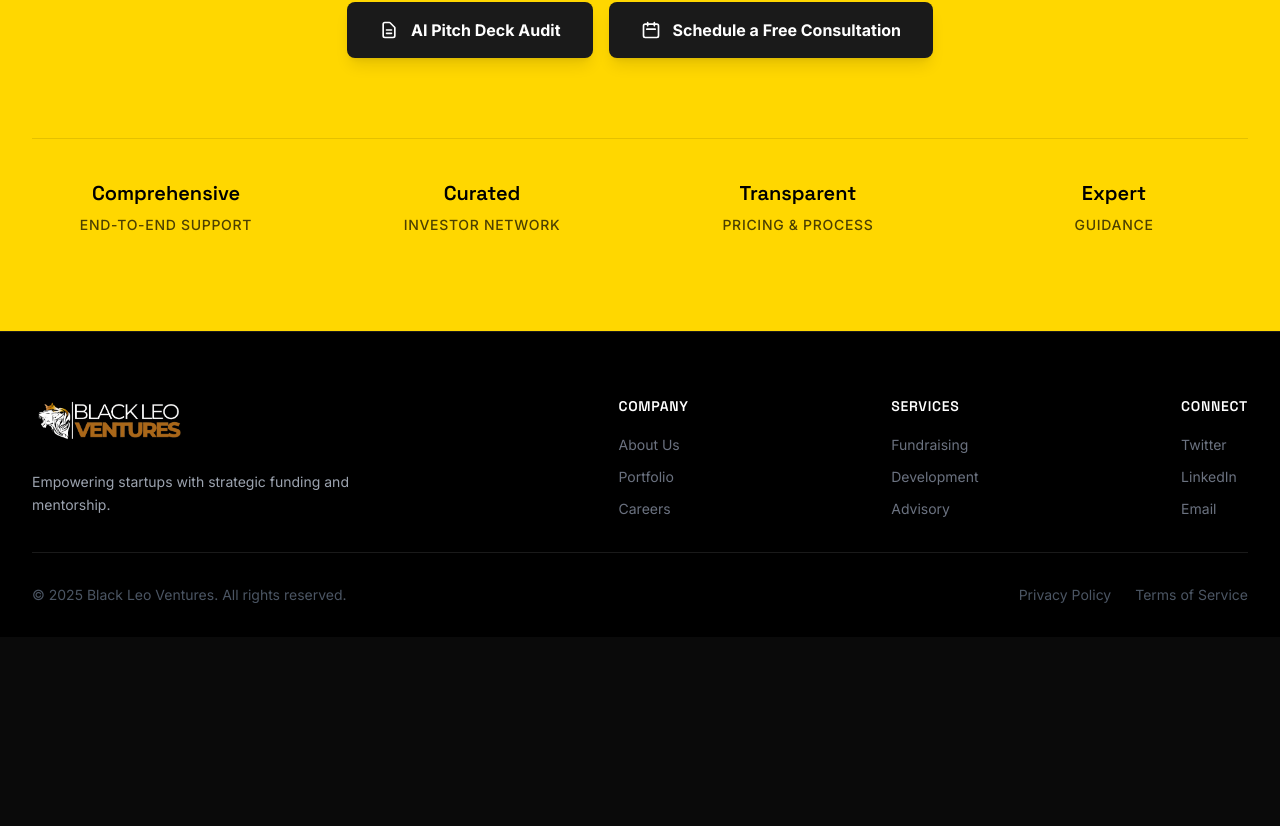
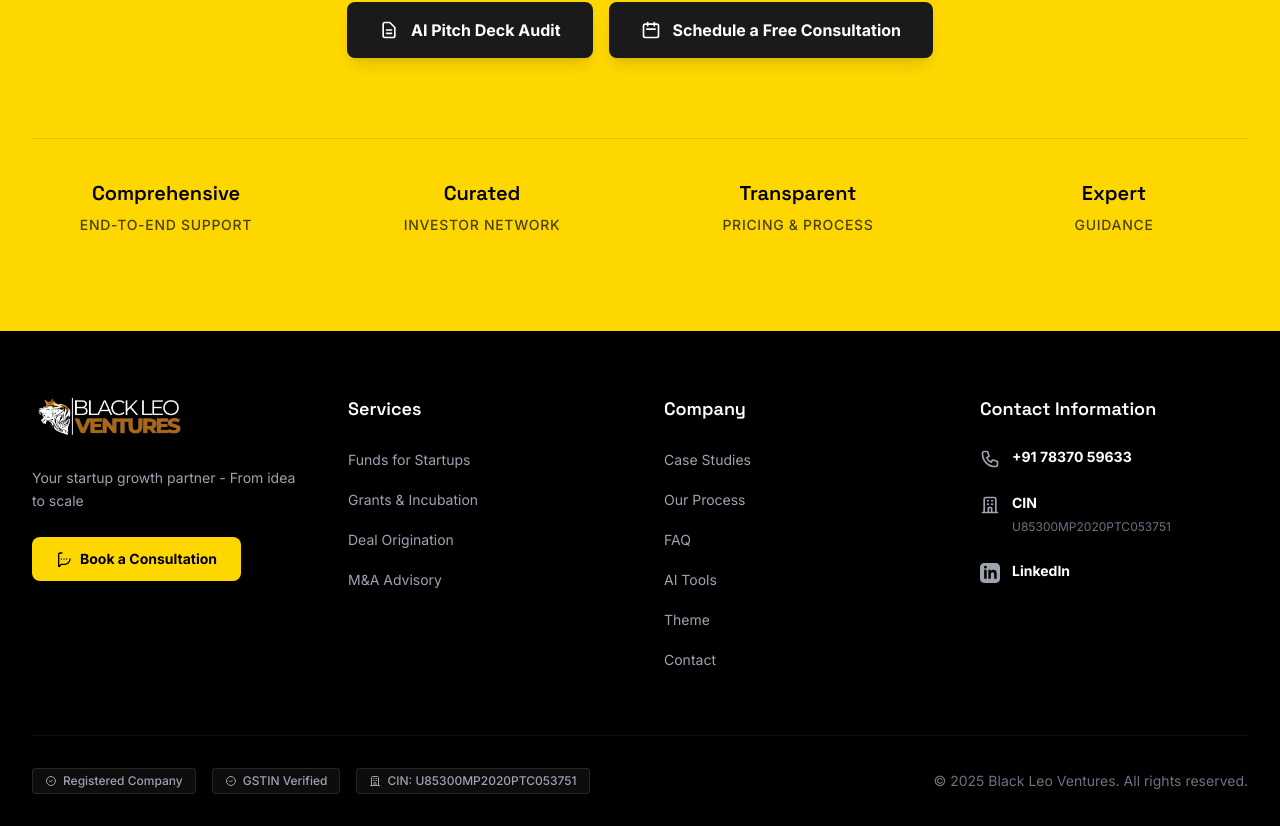
Before and after one commit to mohit-dhiman-cs/Black-Leo-Ventures, a React (Vite) app in the folder client/: page / in a window 1280 px wide. Shown: the part 8717-9543 px from the top of the page. Before the commit the page ends 9354 px from the top, so only its background shows below. Built offline with nearby package versions, Linux system fonts and the light colour scheme.

Commit message:
Finale: Update Home Footer, Navbar Links, and Push Changes

```diff
--- a/client/src/components/Footer.jsx
+++ b/client/src/components/Footer.jsx
@@ -2,57 +2,115 @@
 
 const Footer = () => {
     return (
-        <footer className="bg-gray-50 dark:bg-black border-t border-gray-200 dark:border-white/10 pt-16 pb-8 transition-colors duration-300">
+
+        <footer className="bg-white dark:bg-black pt-16 pb-8 transition-colors duration-300 font-sans">
             <div className="max-w-7xl mx-auto px-4 sm:px-6 lg:px-8">
-                <div className="flex flex-col md:flex-row justify-between items-center mb-8">
-                    <div className="col-span-1 md:col-span-2 space-y-6">
+                <div className="grid grid-cols-1 md:grid-cols-2 lg:grid-cols-4 gap-12 mb-16">
+                    {/* Column 1: Brand & CTA */}
+                    <div className="space-y-6">
                         <a href="/" className="flex items-center gap-3">
-                            {/* Light Mode Logo */}
                             <img src="/logo-light.png" alt="Black Leo Ventures" className="h-12 w-auto dark:hidden" />
-                            {/* Dark Mode Logo */}
                             <img src="/logo-dark.png" alt="Black Leo Ventures" className="h-12 w-auto hidden dark:block" />
                         </a>
-                        <p className="text-gray-400 text-sm leading-relaxed max-w-sm">
-                            Empowering startups with strategic funding and mentorship.
+                        <p className="text-gray-600 dark:text-gray-400 text-sm leading-relaxed max-w-xs">
+                            Your startup growth partner - From idea to scale
                         </p>
+                        <a
+                            href="https://calendly.com"
+                            target="_blank"
+                            rel="noopener noreferrer"
+                            className="inline-flex items-center px-6 py-3 bg-[#FFD700] text-black font-bold rounded-lg hover:bg-[#F0C000] transition-colors shadow-sm text-sm"
+                        >
+                            <svg className="w-4 h-4 mr-2" fill="none" stroke="currentColor" viewBox="0 0 24 24">
+                                <path strokeLinecap="round" strokeLinejoin="round" strokeWidth="2" d="M8 12h.01M12 12h.01M16 12h.01M21 12c0 4.418-3.582 8-8 8H8l-4 4V5a2 2 0 012-2h3" />
+                            </svg>
+                            Book a Consultation
+                        </a>
                     </div>
 
+                    {/* Column 2: Services */}
                     <div>
-                        <h4 className="text-gray-900 dark:text-white font-bold mb-4 uppercase text-sm tracking-wider">Company</h4>
-                        <ul className="space-y-2">
-                            <li><a href="#" className="text-gray-600 dark:text-gray-500 hover:text-lemon-green transition-colors text-sm">About Us</a></li>
-                            <li><a href="#" className="text-gray-600 dark:text-gray-500 hover:text-lemon-green transition-colors text-sm">Portfolio</a></li>
-                            <li><a href="#" className="text-gray-600 dark:text-gray-500 hover:text-lemon-green transition-colors text-sm">Careers</a></li>
+                        <h4 className="text-black dark:text-white font-bold mb-6 text-lg">Services</h4>
+                        <ul className="space-y-4">
+                            <li><a href="#services" className="text-gray-600 dark:text-gray-400 hover:text-black dark:hover:text-white transition-colors text-sm">Funds for Startups</a></li>
+                            <li><a href="#grants" className="text-gray-600 dark:text-gray-400 hover:text-black dark:hover:text-white transition-colors text-sm">Grants & Incubation</a></li>
+                            <li><a href="#deal-origination" className="text-gray-600 dark:text-gray-400 hover:text-black dark:hover:text-white transition-colors text-sm">Deal Origination</a></li>
+                            <li><a href="#ma-advisory" className="text-gray-600 dark:text-gray-400 hover:text-black dark:hover:text-white transition-colors text-sm">M&A Advisory</a></li>
                         </ul>
                     </div>
 
+                    {/* Column 3: Company */}
                     <div>
-                        <h4 className="text-gray-900 dark:text-white font-bold mb-4 uppercase text-sm tracking-wider">Services</h4>
-                        <ul className="space-y-2">
-                            <li><a href="#" className="text-gray-600 dark:text-gray-500 hover:text-lemon-green transition-colors text-sm">Fundraising</a></li>
-                            <li><a href="#" className="text-gray-600 dark:text-gray-500 hover:text-lemon-green transition-colors text-sm">Development</a></li>
-                            <li><a href="#" className="text-gray-600 dark:text-gray-500 hover:text-lemon-green transition-colors text-sm">Advisory</a></li>
+                        <h4 className="text-black dark:text-white font-bold mb-6 text-lg">Company</h4>
+                        <ul className="space-y-4">
+                            <li><a href="#case-studies" className="text-gray-600 dark:text-gray-400 hover:text-black dark:hover:text-white transition-colors text-sm">Case Studies</a></li>
+                            <li><a href="#process" className="text-gray-600 dark:text-gray-400 hover:text-black dark:hover:text-white transition-colors text-sm">Our Process</a></li>
+                            <li><a href="#faq" className="text-gray-600 dark:text-gray-400 hover:text-black dark:hover:text-white transition-colors text-sm">FAQ</a></li>
+                            <li><a href="/ai-tools" className="text-gray-600 dark:text-gray-400 hover:text-black dark:hover:text-white transition-colors text-sm">AI Tools</a></li>
+                            <li>
+                                <button
+                                    onClick={() => {
+                                        document.documentElement.classList.toggle('dark');
+                                        localStorage.setItem('theme', document.documentElement.classList.contains('dark') ? 'dark' : 'light');
+                                    }}
+                                    className="text-gray-600 dark:text-gray-400 hover:text-black dark:hover:text-white transition-colors text-sm text-left"
+                                >
+                                    Theme
+                                </button>
+                            </li>
+                            <li><a href="#contact" className="text-gray-600 dark:text-gray-400 hover:text-black dark:hover:text-white transition-colors text-sm">Contact</a></li>
                         </ul>
                     </div>
 
+                    {/* Column 4: Contact Information */}
                     <div>
-                        <h4 className="text-gray-900 dark:text-white font-bold mb-4 uppercase text-sm tracking-wider">Connect</h4>
-                        <ul className="space-y-2">
-                            <li><a href="#" className="text-gray-600 dark:text-gray-500 hover:text-lemon-green transition-colors text-sm">Twitter</a></li>
-                            <li><a href="#" className="text-gray-600 dark:text-gray-500 hover:text-lemon-green transition-colors text-sm">LinkedIn</a></li>
-                            <li><a href="#" className="text-gray-600 dark:text-gray-500 hover:text-lemon-green transition-colors text-sm">Email</a></li>
+                        <h4 className="text-black dark:text-white font-bold mb-6 text-lg">Contact Information</h4>
+                        <ul className="space-y-6">
+                            <li className="flex items-start gap-3">
+                                <svg className="w-5 h-5 text-gray-400 mt-0.5" fill="none" stroke="currentColor" viewBox="0 0 24 24">
+                                    <path strokeLinecap="round" strokeLinejoin="round" strokeWidth="2" d="M3 5a2 2 0 012-2h3.28a1 1 0 01.948.684l1.498 4.493a1 1 0 01-.502 1.21l-2.257 1.13a11.042 11.042 0 005.516 5.516l1.13-2.257a1 1 0 011.21-.502l4.493 1.498a1 1 0 01.684.949V19a2 2 0 01-2 2h-1C9.716 21 3 14.284 3 6V5z" />
+                                </svg>
+                                <span className="text-black dark:text-white font-bold text-sm">+91 78370 59633</span>
+                            </li>
+                            <li className="flex items-start gap-3">
+                                <svg className="w-5 h-5 text-gray-400 mt-0.5" fill="none" stroke="currentColor" viewBox="0 0 24 24">
+                                    <path strokeLinecap="round" strokeLinejoin="round" strokeWidth="2" d="M19 21V5a2 2 0 00-2-2H7a2 2 0 00-2 2v16m14 0h2m-2 0h-5m-9 0H3m2 0h5M9 7h1m-1 4h1m4-4h1m-1 4h1m-5 10v-5a1 1 0 011-1h2a1 1 0 011 1v5m-4 0h4" />
+                                </svg>
+                                <div>
+                                    <span className="text-black dark:text-white font-bold text-sm block">CIN</span>
+                                    <span className="text-gray-500 text-xs">U85300MP2020PTC053751</span>
+                                </div>
+                            </li>
+                            <li className="flex items-start gap-3">
+                                <svg className="w-5 h-5 text-gray-400 mt-0.5" fill="currentColor" viewBox="0 0 24 24">
+                                    <path d="M19 0h-14c-2.761 0-5 2.239-5 5v14c0 2.761 2.239 5 5 5h14c2.762 0 5-2.239 5-5v-14c0-2.761-2.238-5-5-5zm-11 19h-3v-11h3v11zm-1.5-12.268c-.966 0-1.75-.79-1.75-1.764s.784-1.764 1.75-1.764 1.75.79 1.75 1.764-.783 1.764-1.75 1.764zm13.5 12.268h-3v-5.604c0-3.368-4-3.113-4 0v5.604h-3v-11h3v1.765c1.396-2.586 7-2.777 7 2.476v6.759z" />
+                                </svg>
+                                <a href="https://www.linkedin.com/company/black-leo-ventures/" target="_blank" rel="noopener noreferrer" className="text-black dark:text-white font-bold text-sm hover:text-[#0077b5] transition-colors">LinkedIn</a>
+                            </li>
                         </ul>
                     </div>
                 </div>
 
-                <div className="border-t border-gray-200 dark:border-white/10 pt-8 flex flex-col md:flex-row justify-between items-center">
-                    <p className="text-gray-600 text-sm">
+                {/* Bottom Bar */}
+                <div className="border-t border-gray-100 dark:border-white/5 pt-8 flex flex-col md:flex-row justify-between items-center gap-6">
+                    <div className="flex flex-wrap gap-4 items-center">
+                        <span className="inline-flex items-center px-3 py-1 rounded bg-gray-50 dark:bg-white/5 border border-gray-200 dark:border-white/10 text-xs font-medium text-gray-600 dark:text-gray-400">
+                            <svg className="w-3 h-3 mr-1.5" fill="none" stroke="currentColor" viewBox="0 0 24 24"><path strokeLinecap="round" strokeLinejoin="round" strokeWidth="2" d="M9 12l2 2 4-4m6 2a9 9 0 11-18 0 9 9 0 0118 0z" /></svg>
+                            Registered Company
+                        </span>
+                        <span className="inline-flex items-center px-3 py-1 rounded bg-gray-50 dark:bg-white/5 border border-gray-200 dark:border-white/10 text-xs font-medium text-gray-600 dark:text-gray-400">
+                            <svg className="w-3 h-3 mr-1.5" fill="none" stroke="currentColor" viewBox="0 0 24 24"><path strokeLinecap="round" strokeLinejoin="round" strokeWidth="2" d="M9 12l2 2 4-4m6 2a9 9 0 11-18 0 9 9 0 0118 0z" /></svg>
+                            GSTIN Verified
+                        </span>
+                        <span className="inline-flex items-center px-3 py-1 rounded bg-gray-50 dark:bg-white/5 border border-gray-200 dark:border-white/10 text-xs font-medium text-gray-600 dark:text-gray-400">
+                            <svg className="w-3 h-3 mr-1.5" fill="none" stroke="currentColor" viewBox="0 0 24 24"><path strokeLinecap="round" strokeLinejoin="round" strokeWidth="2" d="M19 21V5a2 2 0 00-2-2H7a2 2 0 00-2 2v16m14 0h2m-2 0h-5m-9 0H3m2 0h5M9 7h1m-1 4h1m4-4h1m-1 4h1m-5 10v-5a1 1 0 011-1h2a1 1 0 011 1v5m-4 0h4" /></svg>
+                            CIN: U85300MP2020PTC053751
+                        </span>
+                    </div>
+
+                    <p className="text-gray-500 text-sm">
                         &copy; {new Date().getFullYear()} Black Leo Ventures. All rights reserved.
                     </p>
-                    <div className="flex space-x-6 mt-4 md:mt-0">
-                        <a href="#" className="text-gray-600 hover:text-black dark:hover:text-white text-sm">Privacy Policy</a>
-                        <a href="#" className="text-gray-600 hover:text-white text-sm">Terms of Service</a>
-                    </div>
                 </div>
             </div>
         </footer>
```
